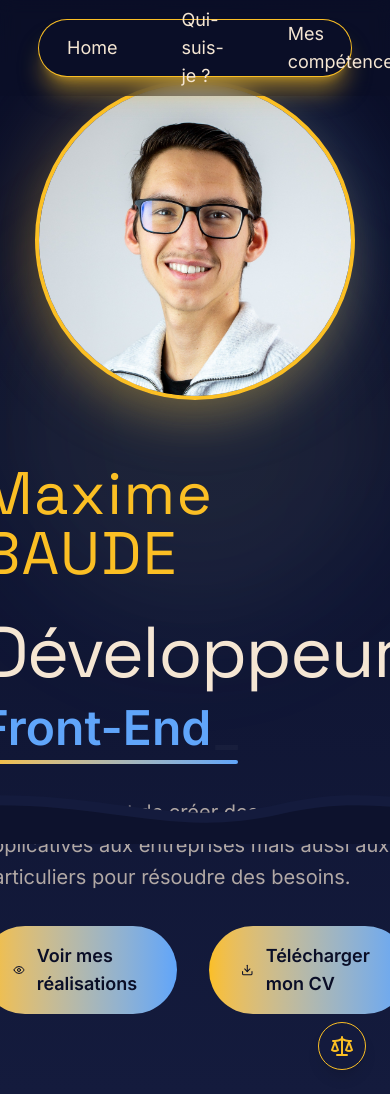
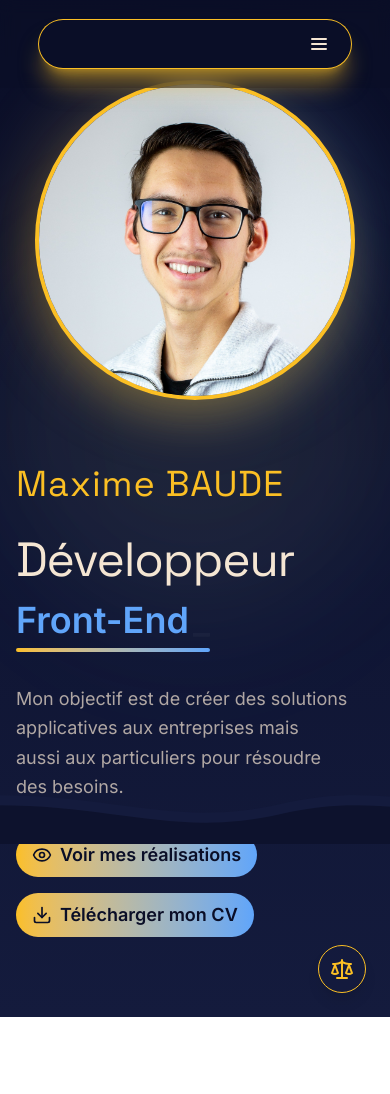
Before and after one commit to MaximeCode/My_Portfolio, a Next.js app: page / in a window 390 px wide. After the commit the page ends 1017 px from the top, so only its background shows below. Built offline with nearby package versions, Linux system fonts and the light colour scheme.

Commit message:
Burger menu + Navbar + Home + Btns in Components

```diff
--- a/src/app/Components/Front/Btn.jsx
+++ b/src/app/Components/Front/Btn.jsx
@@ -2,11 +2,11 @@ import Link from "next/link";
 
 export default function Btn({ icon, text, href, size = "lg" }) {
   const padding =
-    size === "lg" ? "px-8 py-4" : size === "md" ? "px-6 py-3" : "px-4 py-2";
+    size === "lg" ? "px-4 md:px-8 py-2 md:py-4" : "px-3 md:px-6 py-2 md:py-3";
   return (
     <Link
       href={href}
-      className={`cursor-pointer animate-scale-in group inline-flex items-center gap-3 ${padding} bg-gradient-to-r from-[#fbbf24] to-[#60a5fa] text-[#0a0e27] font-semibold rounded-full hover:shadow-2xl hover:shadow-[#60a5fa]/50 transition-all duration-300 hover:scale-105 w-fit`}
+      className={`cursor-pointer animate-scale-in group inline-flex items-center gap-2 md:gap-3 ${padding} bg-gradient-to-r from-[#fbbf24] to-[#60a5fa] text-[#0a0e27] font-semibold rounded-full hover:shadow-2xl hover:shadow-[#60a5fa]/50 transition-all duration-300 hover:scale-105 w-fit`}
     >
       {icon}
       <span className={`text-${size}`}>{text}</span>
--- a/src/app/Components/Front/BtnDownloadCV.jsx
+++ b/src/app/Components/Front/BtnDownloadCV.jsx
@@ -3,14 +3,14 @@ import { cvPath } from "@/app/data/site.config";
 
 export default function BtnDownloadCV({ size = "lg" }) {
   const padding =
-    size === "lg" ? "px-8 py-4" : size === "md" ? "px-6 py-3" : "px-4 py-2";
+    size === "lg" ? "px-4 md:px-8 py-2 md:py-4" : "px-3 md:px-6 py-2 md:py-3";
   return (
     // Download CV Button
     <a
       download
       filename={cvPath}
       href={cvPath}
-      className={`cursor-pointer animate-scale-in group inline-flex items-center gap-3 ${padding} bg-gradient-to-r from-[#fbbf24] to-[#60a5fa] text-[#0a0e27] font-semibold rounded-full hover:shadow-2xl hover:shadow-[#60a5fa]/50 transition-all duration-300 hover:scale-105 w-fit`}
+      className={`cursor-pointer animate-scale-in group inline-flex items-center gap-2 md:gap-3 ${padding} bg-gradient-to-r from-[#fbbf24] to-[#60a5fa] text-[#0a0e27] font-semibold rounded-full hover:shadow-2xl hover:shadow-[#60a5fa]/50 transition-all duration-300 hover:scale-105 w-fit`}
       target="_blank"
       rel="noopener noreferrer"
     >
--- a/src/app/Components/HeroSection.jsx
+++ b/src/app/Components/HeroSection.jsx
@@ -27,18 +27,17 @@ export default function HeroSection() {
 
   return (
     <>
-      <section className="container mx-auto px-6 py-20 min-h-screen flex items-center">
+      <section className="container mx-auto px-4 md:px-6 py-20 min-h-screen flex items-center">
         <div className="w-full flex flex-col lg:flex-row gap-16 items-center">
           <LeftColumn />
           {/* Right Side - Introduction (2/3 width) */}
           <div className="lg:w-2/3 flex flex-col gap-8">
             {/* Name - Animated */}
-            <h1 className="text-[#fbbf24] text-6xl tracking-wide animate-slide-in-right">
+            <h1 className="text-[#fbbf24] text-4xl lg:text-6xl tracking-wide animate-slide-in-right">
               {displayText}
               <span
-                className={`animate-pulse ${
-                  displayCursor ? "inline-block" : "hidden"
-                }`}
+                className={`animate-pulse ${displayCursor ? "inline-block" : "hidden"
+                  }`}
               >
                 |
               </span>
@@ -46,11 +45,11 @@ export default function HeroSection() {
 
             {/* Job Title - Very Big Style with Animation */}
             <div className="relative animate-slide-in-left">
-              <h2 className="mb-4 text-7xl text-[#f5e6d3] tracking-tight leading-none">
+              <h2 className="mb-4 text-5xl lg:text-7xl text-[#f5e6d3] tracking-tight leading-none">
                 Développeur
               </h2>
               <div className="relative inline-block">
-                <div className="text-5xl lg:text-6xl font-bold">
+                <div className="text-4xl lg:text-6xl font-bold">
                   <TextType
                     text={["Web", "Front-End", "Back-End", "Full-Stack"]}
                     typingSpeed={100}
@@ -68,14 +67,14 @@ export default function HeroSection() {
 
             {/* Description */}
             <div className="text-[#f5e6d3]/70 space-y-4 animate-fade-in">
-              <p className="text-xl leading-relaxed">
+              <p className="text-lg md:text-xl leading-relaxed">
                 Mon objectif est de créer des solutions applicatives aux
                 entreprises mais aussi aux particuliers pour résoudre des
                 besoins.
               </p>
             </div>
 
-            <div className="flex gap-8">
+            <div className="flex flex-col md:flex-row gap-4 md:gap-8">
               {/* Voir mes réalisations */}
               <Btn
                 icon={<Eye className={classNameForIcon} />}
--- a/src/app/Components/Navbar.jsx
+++ b/src/app/Components/Navbar.jsx
@@ -1,9 +1,16 @@
+'use client';
+
+import { useState } from "react";
 import Link from "next/link";
 import Image from "next/image";
 import { ma_pdp } from "@/app/layout";
 import { siteOwner } from "@/app/data/site.config";
+import { usePathname } from "next/navigation";
 
 export default function Navbar() {
+  const pathname = usePathname();
+  const isHome = pathname === "/";
+  const [isOpen, setIsOpen] = useState(false);
   const menuItems = [
     {
       label: "Home",
@@ -35,8 +42,17 @@ export default function Navbar() {
   return (
     <div className="py-5 fixed top-0 left-0 right-0 z-50 bg-accent/50 backdrop-blur-sm">
       <nav className="max-h-14 bg-background ring-1 ring-secondary shadow-xl shadow-secondary/50 animate-nav rounded-full w-4/5 mx-auto px-3 lg:px-2 py-1 lg:py-2 flex items-center justify-between">
-        {/* Centered Navigation Items */}
-        <div className="flex-1 flex justify-center items-center gap-8">
+        {/* Brand / title */}
+        {isHome ? null : (
+          <Link href="/" className="flex items-center gap-2">
+            <span className="text-sm font-semibold text-foreground whitespace-nowrap">
+              {siteOwner.fullName}
+            </span>
+          </Link>
+        )}
+
+        {/* Desktop Navigation Items */}
+        <div className="hidden lg:flex flex-1 justify-center items-center gap-8">
           {menuItems.map((item) => (
             <Link
               href={item.href}
@@ -48,7 +64,8 @@ export default function Navbar() {
           ))}
         </div>
 
-        {/* CV Button with Profile Photo and Expanding Animation */}
+        {/* CV Button with Profile Photo and Expanding Animation (desktop) */}
+        <div className="hidden lg:block">
           <a
             href="#cv" // Fait apparaître un modal contenant le CV à télécharger (fais un truc jolie mais surtout futuriste avec des animations et des effets)
             className="group relative flex items-center gap-0 overflow-hidden rounded-full border-2 border-transparent bg-transparent transition-all duration-300 hover:bg-[#fbbf24] hover:border-[#fbbf24] hover:shadow-lg hover:shadow-[#fbbf24]/50 hover:pr-6"
@@ -71,7 +88,66 @@ export default function Navbar() {
               Mon CV
             </span>
           </a>
+        </div>
+
+        {/* Burger button for mobile & tablet */}
+        <button
+          type="button"
+          className="inline-flex items-center justify-center w-10 h-10 text-sm text-foreground rounded-full lg:hidden hover:bg-secondary/20 focus:outline-none focus:ring-2 focus:ring-secondary ml-auto"
+          aria-controls="navbar-mobile"
+          aria-expanded={isOpen}
+          onClick={() => setIsOpen((prev) => !prev)}
+        >
+          <span className="sr-only">Ouvrir le menu principal</span>
+          <svg
+            className="w-6 h-6"
+            aria-hidden="true"
+            xmlns="http://www.w3.org/2000/svg"
+            width="24"
+            height="24"
+            fill="none"
+            viewBox="0 0 24 24"
+          >
+            <path
+              stroke="currentColor"
+              strokeLinecap="round"
+              strokeWidth="2"
+              d="M5 7h14M5 12h14M5 17h14"
+            />
+          </svg>
+        </button>
       </nav>
+
+      {/* Mobile & tablet menu (collapsible) */}
+      {isOpen && (
+        <div
+          id="navbar-mobile"
+          className="lg:hidden w-4/5 mx-auto mt-3 rounded-3xl bg-background ring-1 ring-secondary shadow-xl shadow-secondary/50 animate-nav"
+        >
+          <ul className="flex flex-col gap-2 p-4">
+            {menuItems.map((item) => (
+              <li key={item.href}>
+                <Link
+                  href={item.href}
+                  className={`${item.color} block w-full text-foreground text-base transition-all duration-300 px-4 py-2 rounded-lg hover:scale-[1.02] hover:shadow-lg`}
+                  onClick={() => setIsOpen(false)}
+                >
+                  {item.label}
+                </Link>
+              </li>
+            ))}
+            <li>
+              <a
+                href="#cv"
+                className="block w-full text-center font-semibold text-[#0a0e27] bg-[#fbbf24] px-4 py-2 rounded-lg shadow-md shadow-[#fbbf24]/50 hover:shadow-lg transition-all duration-300"
+                onClick={() => setIsOpen(false)}
+              >
+                Mon CV
+              </a>
+            </li>
+          </ul>
+        </div>
+      )}
     </div>
   );
 }
```
Lines whose indentation alone changed are shown as unchanged.
